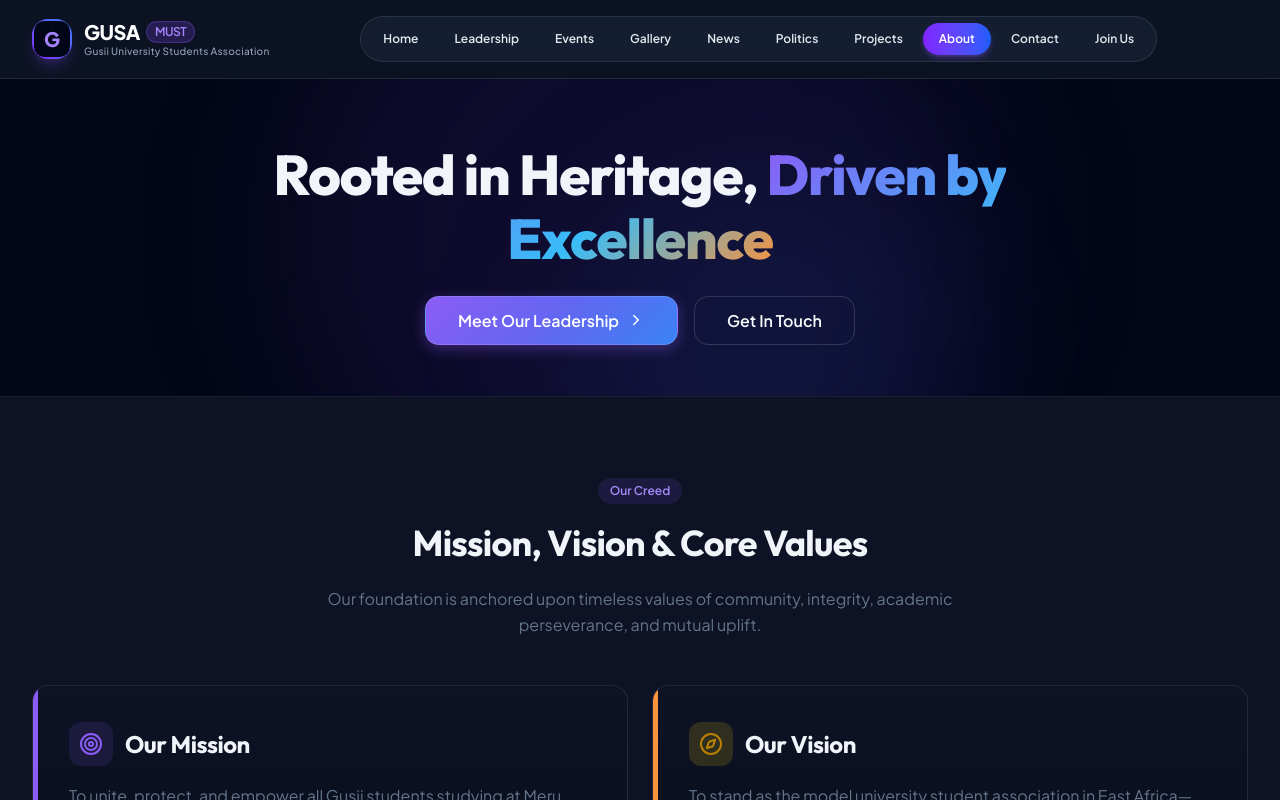
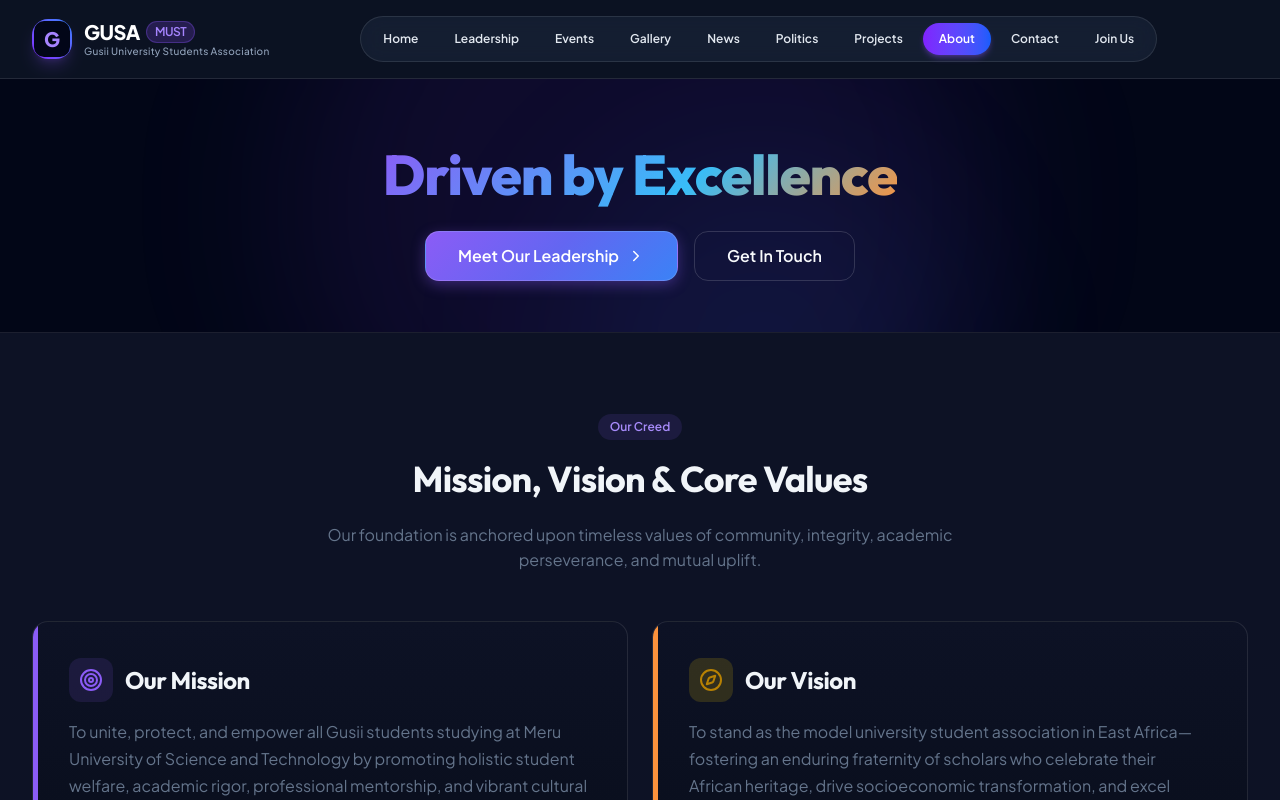
Before and after one commit to Omwenga75/gusa, a Next.js app: page /about in a window 1280 px wide. Shown: the top 800 px of the page. Built offline with nearby package versions, Linux system fonts and the light colour scheme.

Commit message:
fix(about): remove 'Rooted in Heritage' from hero heading

```diff
--- a/src/app/about/page.tsx
+++ b/src/app/about/page.tsx
@@ -40,7 +40,6 @@ export default function AboutPage() {
                 color: 'var(--text-main)'
               }}
             >
-              Rooted in Heritage,{' '}
               <span
                 style={{
                   background: 'linear-gradient(135deg, var(--primary) 0%, #38bdf8 60%, var(--accent-gold) 100%)',
```
